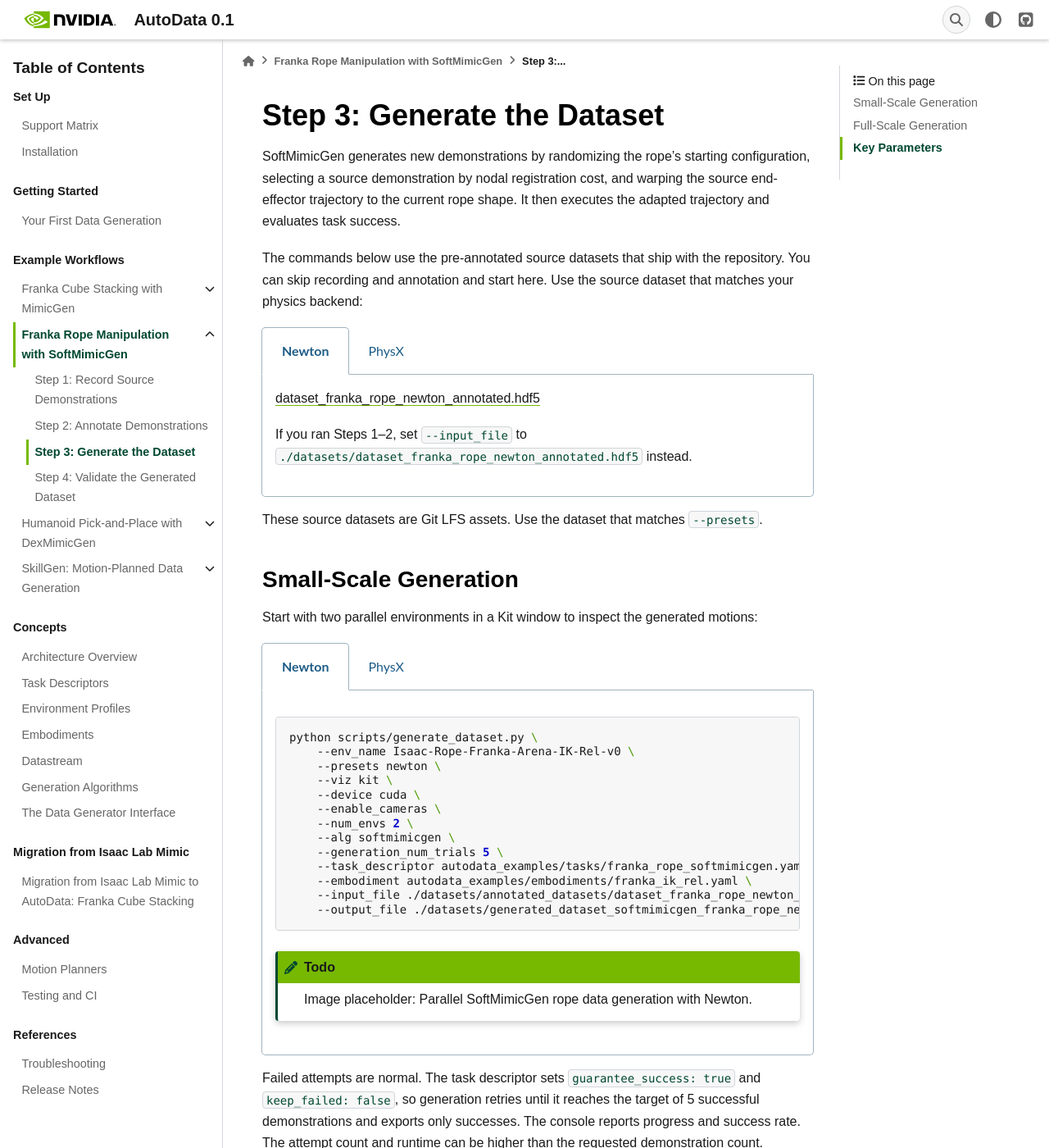
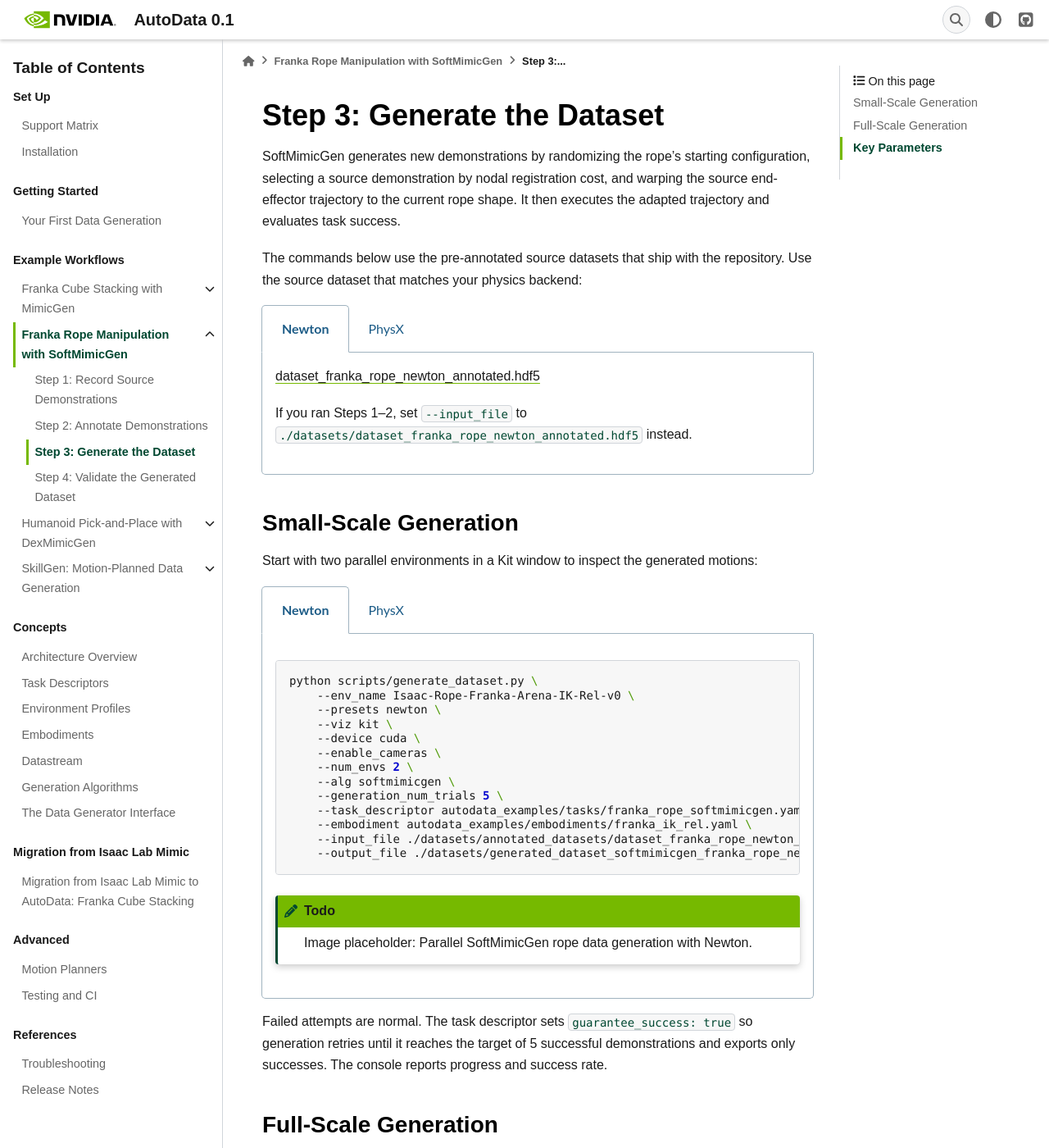
Before and after one commit to isaac-sim/AutoData, a Sphinx documentation site: the page built from docs/pages/workflows/franka_rope_softmimicgen/step_3_generate_dataset.rst, in a window 1280 px wide and 1400 px high. Shown: the whole window at 82% size. Built offline with Sphinx 7.4.7, drawn with Linux system fonts in a browser that asks for light colours; some web fonts are replaced; some of the changed text lies outside the part shown.

Commit message:
clean up

```diff
--- a/docs/pages/workflows/franka_rope_softmimicgen/step_3_generate_dataset.rst
+++ b/docs/pages/workflows/franka_rope_softmimicgen/step_3_generate_dataset.rst
@@ -10,8 +10,7 @@
 and evaluates task success.
 
 The commands below use the pre-annotated source datasets that ship with the repository.
-You can skip recording and annotation and start here. Use the source dataset that matches
-your physics backend:
+Use the source dataset that matches your physics backend:
 
 .. tabs::
 
@@ -28,8 +27,6 @@
 
       If you ran Steps 1–2, set ``--input_file`` to
       ``./datasets/dataset_franka_rope_physx_annotated.hdf5`` instead.
-
-These source datasets are Git LFS assets. Use the dataset that matches ``--presets``.
 
 
 Small-Scale Generation
@@ -83,10 +80,9 @@
 
          Image placeholder: Parallel SoftMimicGen rope data generation with PhysX.
 
-Failed attempts are normal. The task descriptor sets ``guarantee_success: true`` and
-``keep_failed: false``, so generation retries until it reaches the target of 5 successful
+Failed attempts are normal. The task descriptor sets ``guarantee_success: true``
+so generation retries until it reaches the target of 5 successful
 demonstrations and exports only successes. The console reports progress and success rate.
-The attempt count and runtime can be higher than the requested demonstration count.
 
 
 Full-Scale Generation
@@ -160,10 +156,4 @@
    * - ``--viz``
      - ``kit`` opens the simulation window; ``none`` runs headless.
 
-The task descriptor marks both subtasks with ``algo_params.object_soft: true`` and uses
-``selection_strategy: registration_cost``. TPS regularization is controlled by ``bend_coef``
-and ``rot_coef``; ``use_rotation_transform`` also adapts end-effector orientations.
-``reset_settling_steps: 10`` lets the scene settle after a randomized reset before generation
-starts. Begin with the supplied settings before tuning the descriptor for your demonstrations.
-
 Continue to :doc:`step_4_validate_dataset`.
```
Also changed, not shown: docs/pages/workflows/franka_rope_softmimicgen/step_2_annotate_demonstrations.rst (+1 -6 lines).
